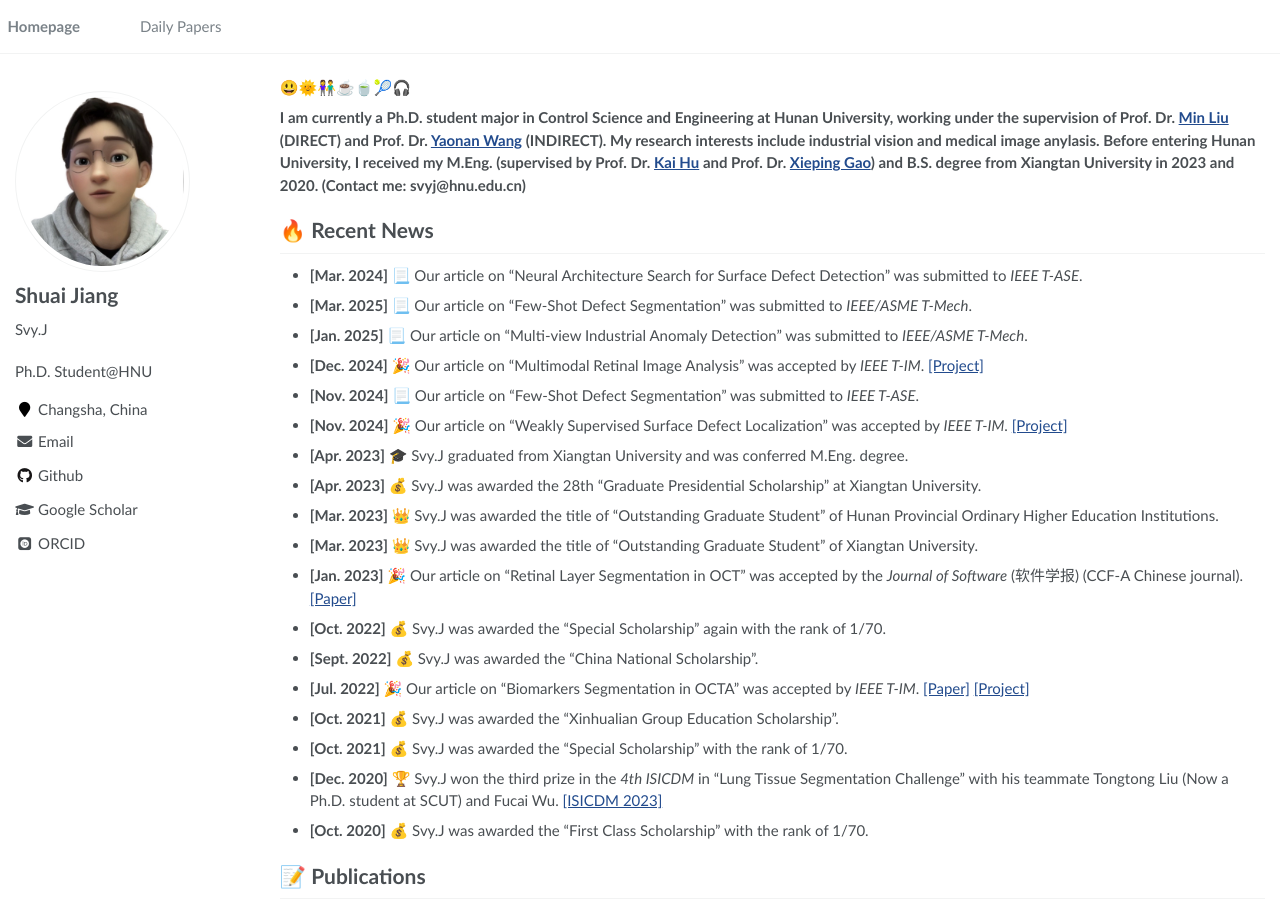
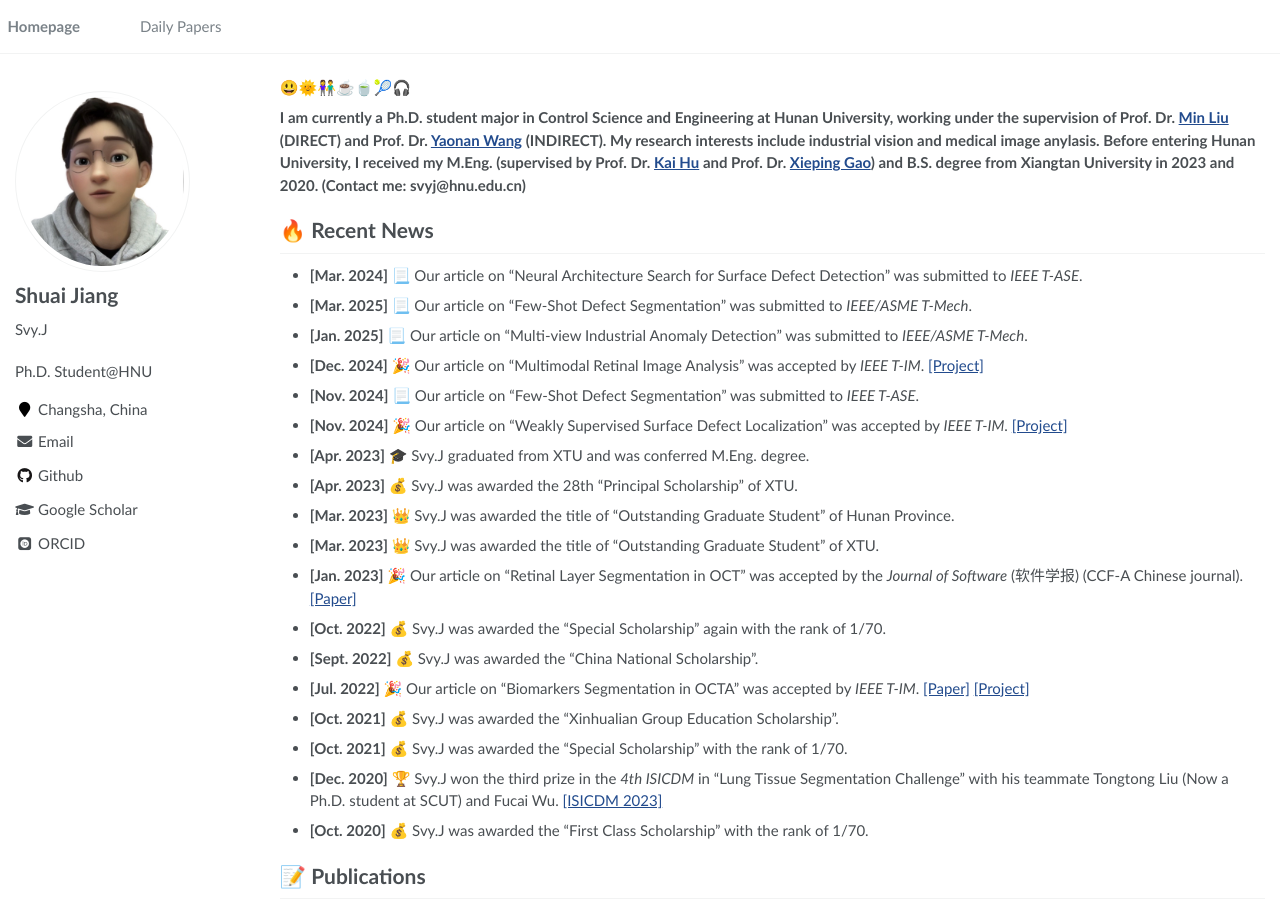
Before and after one commit to SvyJ/svyj.github.io, a Jekyll site: the page built from _pages/index.md, in a window 1280 px wide and 900 px high. Built offline with Jekyll 4.4.1, drawn with Linux system fonts in a browser that asks for light colours; some web fonts are replaced.

Commit message:
Update index.md

```diff
--- a/_pages/index.md
+++ b/_pages/index.md
@@ -32,13 +32,13 @@ author_profile: true
 
 - **[Nov. 2024]** 🎉 Our article on "Weakly Supervised Surface Defect Localization" was accepted by _IEEE T-IM_. [[Project]](https://svyj.github.io/CSS/)
 
-- **[Apr. 2023]** 🎓 Svy.J graduated from Xiangtan University and was conferred M.Eng. degree.
+- **[Apr. 2023]** 🎓 Svy.J graduated from XTU and was conferred M.Eng. degree.
 
-- **[Apr. 2023]** 💰 Svy.J was awarded the 28th "Graduate Presidential Scholarship" at Xiangtan University.
+- **[Apr. 2023]** 💰 Svy.J was awarded the 28th "Principal Scholarship" of XTU.
 
-- **[Mar. 2023]** 👑 Svy.J was awarded the title of "Outstanding Graduate Student" of Hunan Provincial Ordinary Higher Education Institutions.
+- **[Mar. 2023]** 👑 Svy.J was awarded the title of "Outstanding Graduate Student" of Hunan Province.
 
-- **[Mar. 2023]** 👑 Svy.J was awarded the title of "Outstanding Graduate Student" of Xiangtan University.
+- **[Mar. 2023]** 👑 Svy.J was awarded the title of "Outstanding Graduate Student" of XTU.
 
 - **[Jan. 2023]** 🎉 Our article on "Retinal Layer Segmentation in OCT" was accepted by the _Journal of Software_ (软件学报) (CCF-A Chinese journal). [[Paper]](https://www.jos.org.cn/jos/article/abstract/6895)
 
```
